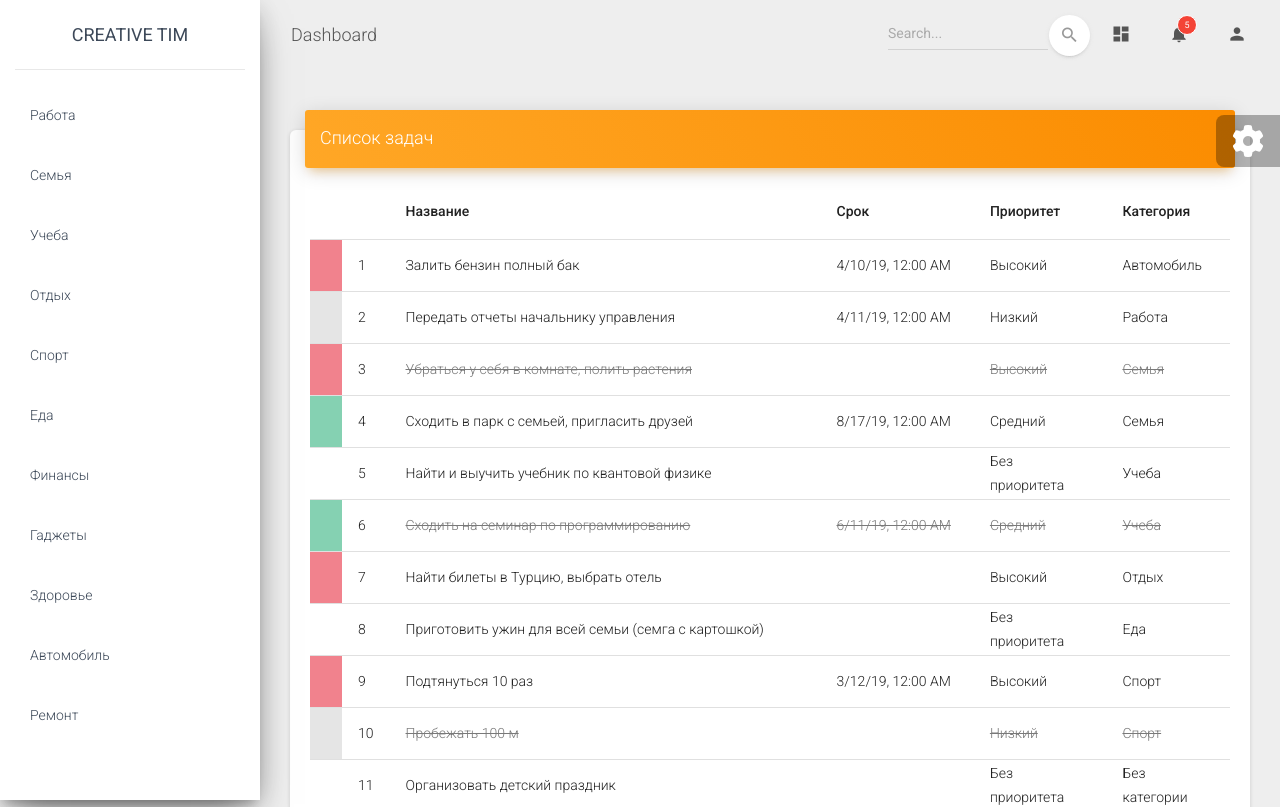
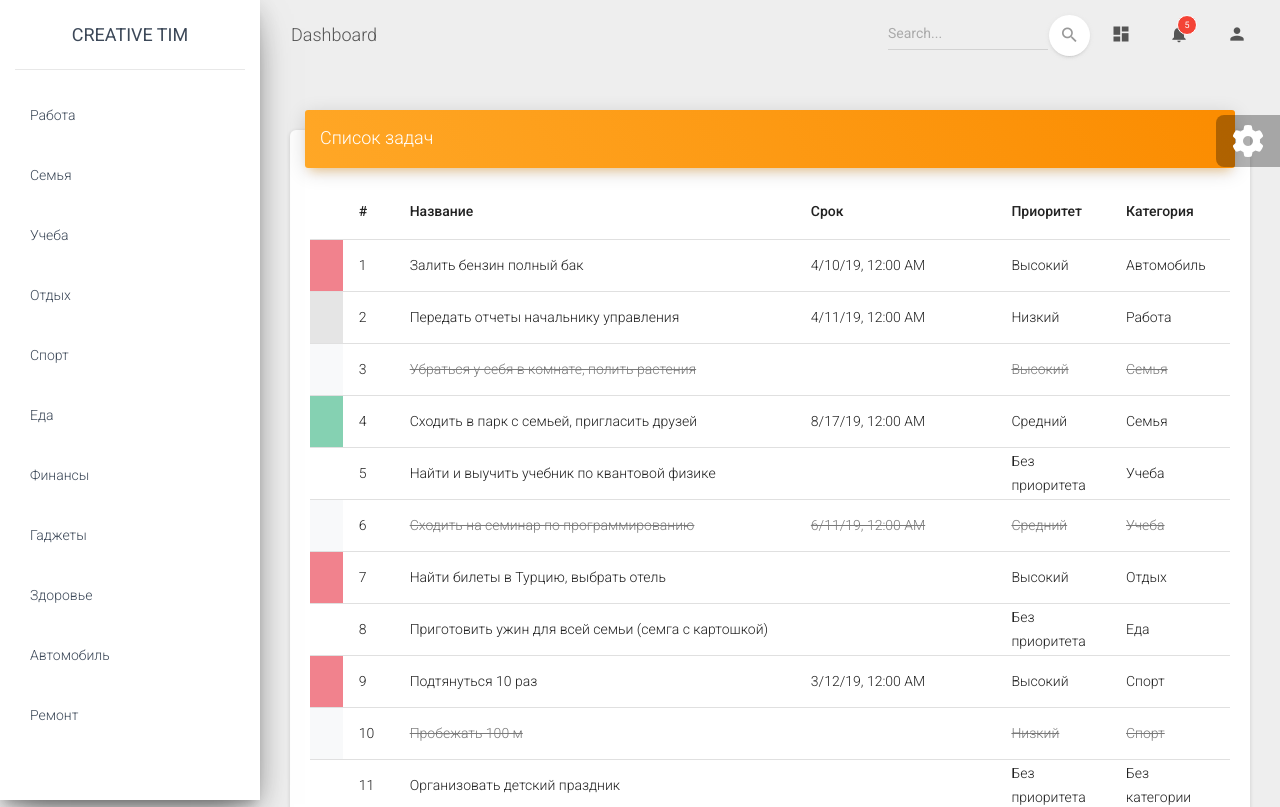
Before and after one commit to odnodum/todo, an Angular app: page / in a window 1280 px wide. Shown: the top 807 px of the page. Built offline with nearby package versions, Linux system fonts and the light colour scheme.

Commit message:
у законченной задачи цвет отображается светло-серым задал ширину колонок в процентах

```diff
--- a/src/app/views/tasks/tasks.component.css
+++ b/src/app/views/tasks/tasks.component.css
@@ -6,3 +6,27 @@
 .novalue {
   color: #b7b7b7;
 }
+
+.col-id {
+  width: 4%;
+}
+
+.col-title {
+  width: 40%;
+}
+
+.col-priority {
+  width: 10%;
+}
+
+.col-category {
+  width: 10%;
+}
+
+.col-date {
+  width: 20% !important;
+}
+
+.col-color {
+  width: 1% !important;
+}
--- a/src/app/views/tasks/tasks.component.html
+++ b/src/app/views/tasks/tasks.component.html
@@ -8,15 +8,15 @@
       <!--  цвет приоритета  -->
       <ng-container matColumnDef="color">
         <th *matHeaderCellDef mat-header-cell></th>
-        <td *matCellDef="let task" [style.background-color]="getPriorityColor(task)"
+        <td class="col-color" *matCellDef="let task" [style.background-color]="getPriorityColor(task)"
             mat-cell></td>
       </ng-container>
 
 
       <!-- нумерация-->
       <ng-container matColumnDef="id">
-        <th *matHeaderCellDef mat-header-cell></th>
-        <td *matCellDef="let index = index;" mat-cell>
+        <th *matHeaderCellDef mat-header-cell>#</th>
+        <td class="col-id" *matCellDef="let index = index;" mat-cell>
 
           {{index + 1}}
 
@@ -27,7 +27,7 @@
       <!-- название задачи-->
       <ng-container matColumnDef="title">
         <th *matHeaderCellDef mat-header-cell> Название</th>
-        <td *matCellDef="let task" [class.completed]="task.completed" mat-cell>
+        <td class="col-title" *matCellDef="let task" [class.completed]="task.completed" mat-cell>
 
           {{task.title}}
 
@@ -37,7 +37,7 @@
       <!--дата выполнения-->
       <ng-container matColumnDef="date">
         <th *matHeaderCellDef mat-header-cell> Срок</th>
-        <td *matCellDef="let task" [ngClass]="{'completed': task.completed, 'nodate': task.date == null}"
+        <td class="col-date" *matCellDef="let task" [ngClass]="{'completed': task.completed, 'nodate': task.date == null}"
             mat-cell>
 
           {{task.date | date: "short"}}
@@ -48,7 +48,7 @@
       <!--приоритет-->
       <ng-container matColumnDef="priority">
         <th *matHeaderCellDef mat-header-cell> Приоритет</th>
-        <td *matCellDef="let task"
+        <td class="col-priority" *matCellDef="let task"
             [ngClass]="{'completed': task.completed, 'nopriority': task.priority == null}"
             mat-cell
         >
@@ -62,7 +62,7 @@
       <!--категория-->
       <ng-container matColumnDef="category">
         <th *matHeaderCellDef mat-header-cell> Категория</th>
-        <td *matCellDef="let task"
+        <td class="col-category" *matCellDef="let task"
             [ngClass]="{'completed': task.completed, 'nocategory': task.category == null, 'link': !task.completed && task.category}"
             mat-cell
         >
--- a/src/app/views/tasks/tasks.component.ts
+++ b/src/app/views/tasks/tasks.component.ts
@@ -31,6 +31,11 @@ export class TasksComponent implements OnInit {
   }
 
   public getPriorityColor(task: Task) {
+
+    if (task.completed) {
+      return '#f8f9fa'
+    }
+
     if (task.priority && task.priority.color) {
       return task.priority.color;
     }
```
